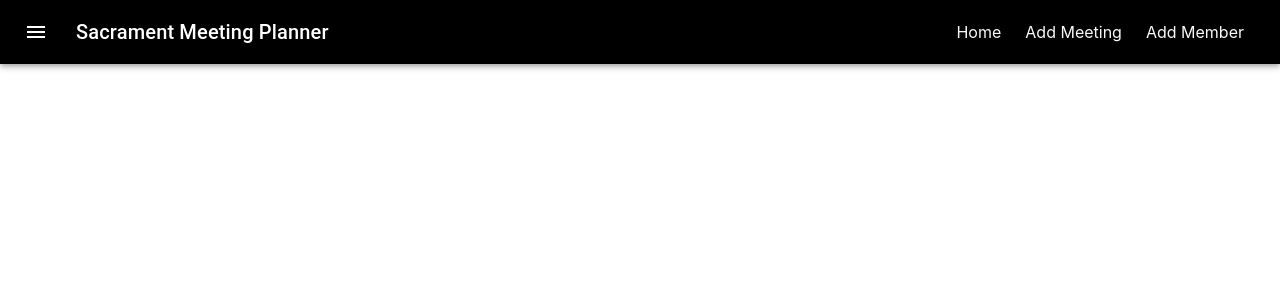
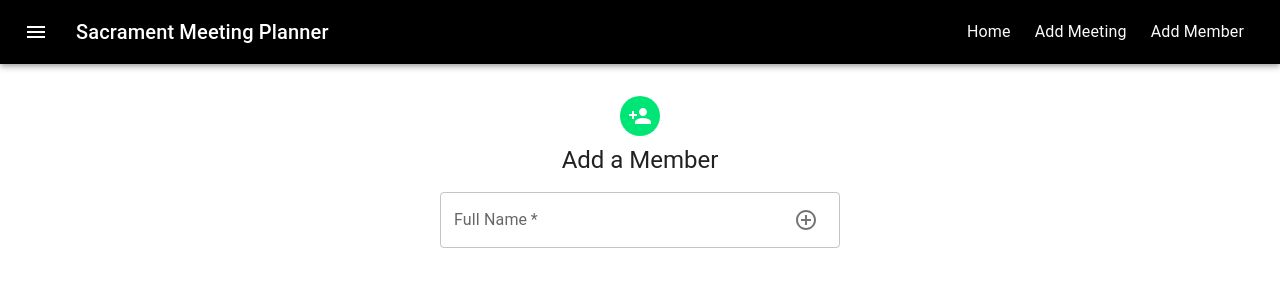
Before and after one commit to cswitzer/SacramentMeetingPlanner, a React (Create React App) app: page /add-member in a window 1280 px wide. Shown: the top 300 px of the page. Built offline with nearby package versions, Linux system fonts and the light colour scheme.

Commit message:
api requests to web core api successful

```diff
--- a/package.json
+++ b/package.json
@@ -10,6 +10,7 @@
     "@testing-library/jest-dom": "^5.16.4",
     "@testing-library/react": "^13.3.0",
     "@testing-library/user-event": "^13.5.0",
+    "axios": "^0.27.2",
     "react": "^18.2.0",
     "react-dom": "^18.2.0",
     "react-router-dom": "^6.3.0",
--- a/src/App.js
+++ b/src/App.js
@@ -4,6 +4,7 @@ import Button from "@mui/material/Button"
 
 import Home from "./pages/Home"
 import AddSacramentPlanForm from "./pages/AddSacramentPlanForm"
+import AddMemberForm from "./pages/AddMemberForm"
 import Navbar from "./components/Navbar"
 import "./App.css"
 
@@ -15,6 +16,7 @@ function App() {
         <Routes>
           <Route path='/' element={<Home />} />
           <Route path='/add-plan' element={<AddSacramentPlanForm />} />
+          <Route path='/add-member' element={<AddMemberForm />} />
         </Routes>
       </Router>
     </>
--- /dev/null
+++ b/src/pages/AddMemberForm.jsx
@@ -0,0 +1,88 @@
+import React, { useState, useEffect } from "react"
+import axios from "axios"
+
+import Avatar from "@mui/material/Avatar"
+import CssBaseline from "@mui/material/CssBaseline"
+import Stack from "@mui/material/Stack"
+import TextField from "@mui/material/TextField"
+import Box from "@mui/material/Box"
+import Typography from "@mui/material/Typography"
+import Container from "@mui/material/Container"
+import InputAdornment from "@mui/material/InputAdornment"
+
+import PersonAddIcon from "@mui/icons-material/PersonAdd"
+import IconButton from "@mui/material/IconButton"
+import AddCircleOutlineIcon from "@mui/icons-material/AddCircleOutline"
+import { createTheme, ThemeProvider } from "@mui/material/styles"
+
+const api = axios.create({
+  baseURL: "https://localhost:7143",
+})
+
+const AddMemberForm = () => {
+  const theme = createTheme()
+
+  const [name, setName] = useState("")
+
+  const onSubmit = async (e) => {
+    e.preventDefault()
+    // this will post the member to be created
+    const members = await api.get("api/Members")
+    // TODO: toast showing success or failure
+    // TODO: if successful, use useNavigate to show list of all members
+    console.log(members)
+  }
+
+  const onChange = (e) => {
+    setName(e.target.value)
+  }
+
+  return (
+    <ThemeProvider theme={theme}>
+      <Container component='main' maxWidth='xs'>
+        <CssBaseline />
+        <Box
+          sx={{
+            marginTop: 3,
+            display: "flex",
+            flexDirection: "column",
+            alignItems: "center",
+          }}
+        >
+          <Avatar sx={{ m: 1, bgcolor: "#00e676" }}>
+            <PersonAddIcon />
+          </Avatar>
+          <Typography component='h1' variant='h5'>
+            Add a Member
+          </Typography>
+          <Stack
+            component='form'
+            onSubmit={onSubmit}
+            spacing={2}
+            marginTop={2}
+            width='400px'
+          >
+            <TextField
+              required
+              label='Full Name'
+              id='name'
+              onChange={onChange}
+              value={name}
+              InputProps={{
+                endAdornment: (
+                  <InputAdornment position='end'>
+                    <IconButton type='submit'>
+                      <AddCircleOutlineIcon />
+                    </IconButton>
+                  </InputAdornment>
+                ),
+              }}
+            />
+          </Stack>
+        </Box>
+      </Container>
+    </ThemeProvider>
+  )
+}
+
+export default AddMemberForm
```
Also changed, not shown: 1 other file (tests, documents, lock files or other folders).
